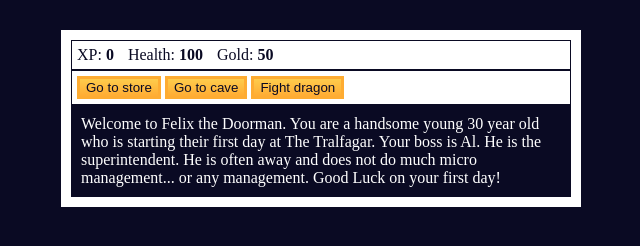
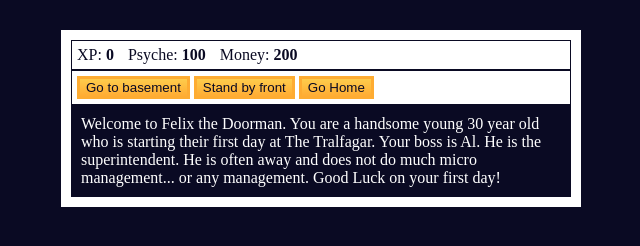
Before and after one commit to Tanziti/FCC_Dragon_Repeller, a plain HTML site: page Index.html in a window 1280 px wide. Shown: the whole page, without its empty margins (319-959 px from the left). Drawn offline with Linux system fonts and the light colour scheme.

Commit message:
changing html

```diff
--- a/Index.html
+++ b/Index.html
@@ -3,19 +3,19 @@
   <head>
     <meta charset="utf-8">
     <link rel="stylesheet" href="./styles.css">
-    <title>RPG - Dragon Repeller</title>
+    <title>Felix the Doorman</title>
 </head>
 <body>
     <div id="game">
       <div id='stats'>
         <span class="stat">XP: <strong><span id='xpText'>0</span></strong></span>
-        <span class="stat">Health: <strong><span id='healthText'>100</span></strong></span>
-        <span class="stat">Gold: <strong><span id='goldText'>50</span></strong></span>
+        <span class="stat">Psyche: <strong><span id='healthText'>100</span></strong></span>
+        <span class="stat">Money: <strong><span id='goldText'>200</span></strong></span>
       </div>
       <div id='controls'>
-        <button id='button1'>Go to store</button>
-        <button id='button2'>Go to cave</button>
-        <button id='button3'>Fight dragon</button>
+        <button id='button1'>Go to basement</button>
+        <button id='button2'>Stand by front</button>
+        <button id='button3'>Go Home</button>
       </div>
       <div id="monsterStats">
         <span class='stat'>Monster Name: <strong><span id='monsterName'></span></strong></span>
--- a/script.js
+++ b/script.js
@@ -1,8 +1,8 @@
 let day = 1;
-let action = 0;
+let action = 0; //amount of actions a day
 let xp = 0;
-let health = 100;
-let gold = 50;
+let health = 100; //mental psyche
+let gold = 200; //money
 let currentWeapon = 0;
 let fighting;
 let monsterHealth;
```
